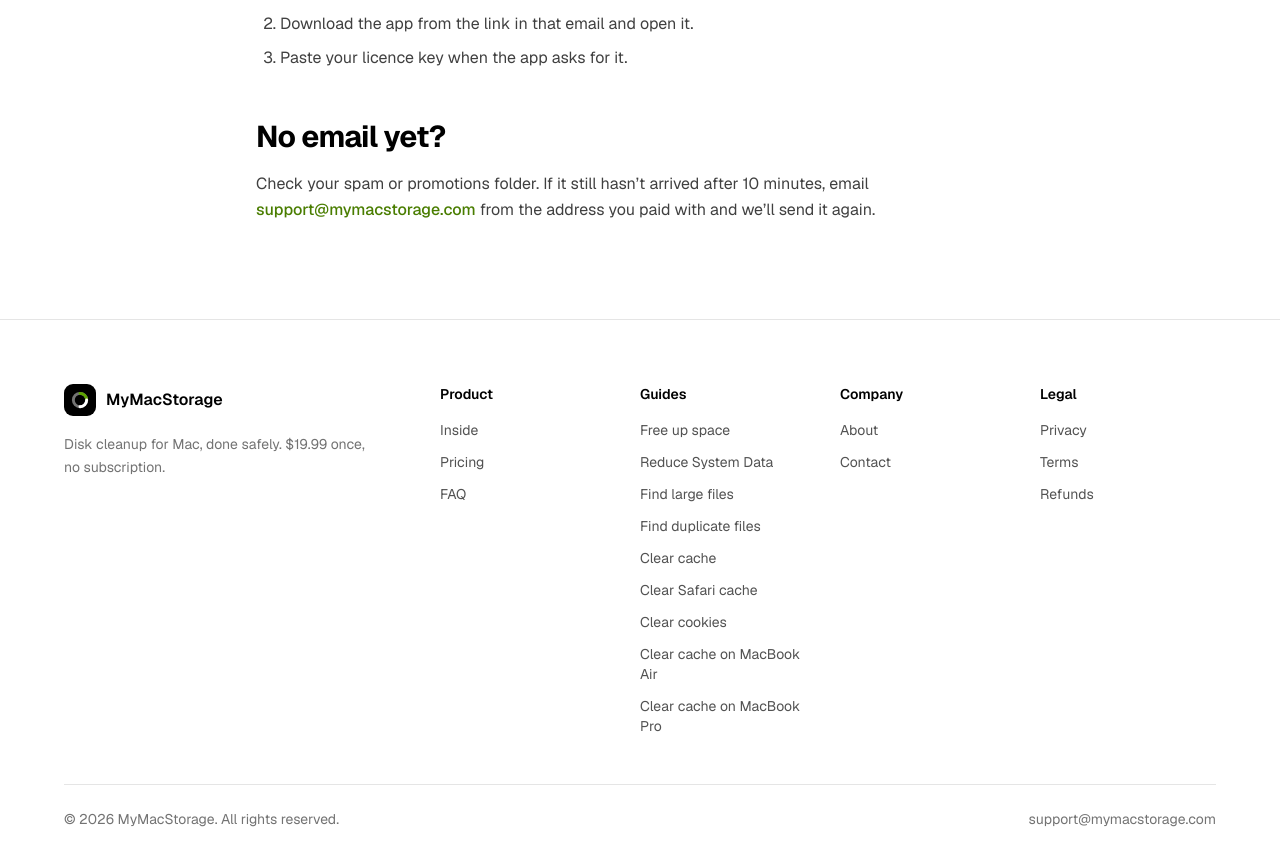
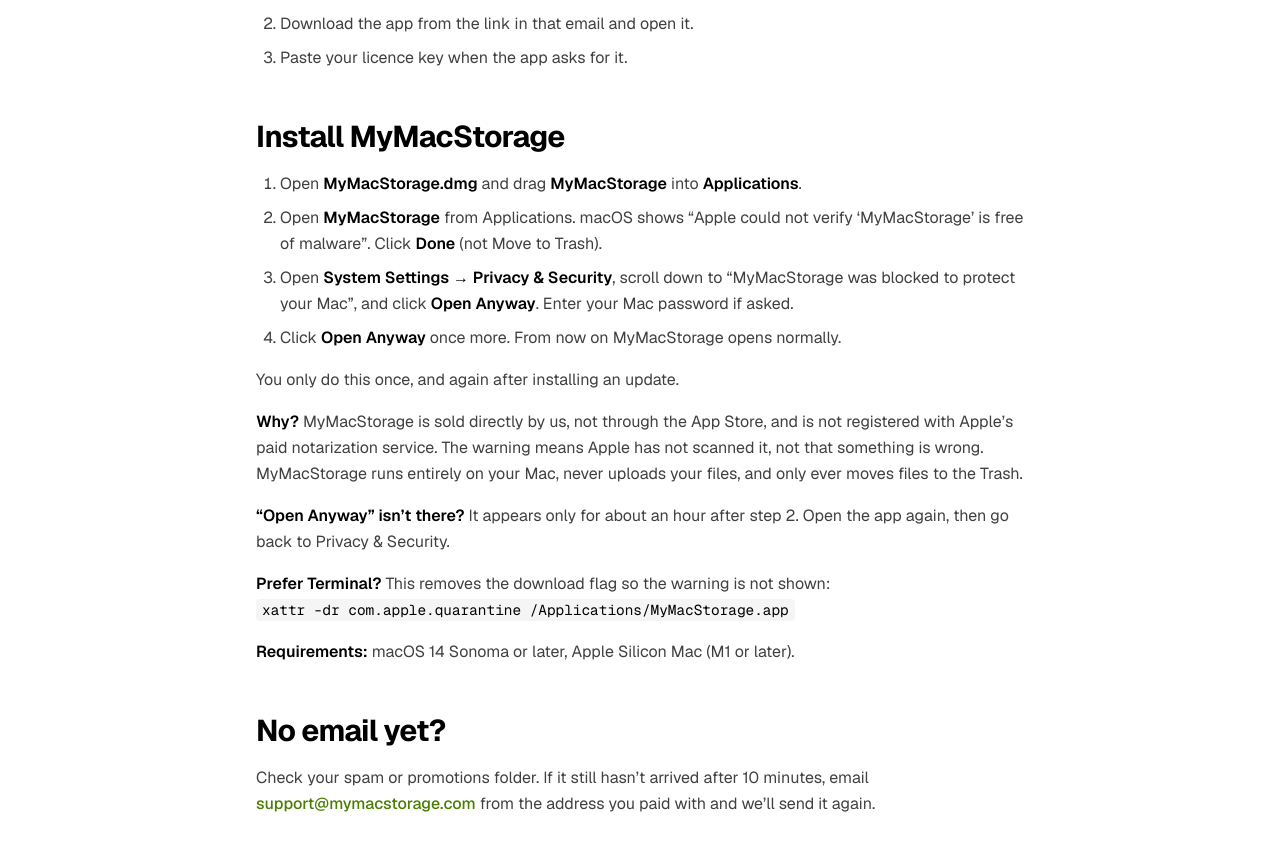
Before and after one commit to Navnit73/mymacstorage.com, a Next.js app: page /checkout/success in a window 1280 px wide. Shown: the part 405-1267 px from the top of the page. Built offline with nearby package versions, Linux system fonts and the light colour scheme.

Commit message:
feat: add app installation and macOS Gatekeeper bypass instructions to checkout success page

```diff
--- a/src/app/checkout/success/page.tsx
+++ b/src/app/checkout/success/page.tsx
@@ -30,6 +30,44 @@
         <li>Paste your licence key when the app asks for it.</li>
       </ol>
 
+      <h2>Install {APP_NAME}</h2>
+      <ol>
+        <li>
+          Open <strong>{APP_NAME}.dmg</strong> and drag <strong>{APP_NAME}</strong> into <strong>Applications</strong>.
+        </li>
+        <li>
+          Open <strong>{APP_NAME}</strong> from Applications. macOS shows &ldquo;Apple could not verify &lsquo;
+          {APP_NAME}&rsquo; is free of malware&rdquo;. Click <strong>Done</strong> (not Move to Trash).
+        </li>
+        <li>
+          Open <strong>System Settings &rarr; Privacy &amp; Security</strong>, scroll down to &ldquo;{APP_NAME} was
+          blocked to protect your Mac&rdquo;, and click <strong>Open Anyway</strong>. Enter your Mac password if asked.
+        </li>
+        <li>
+          Click <strong>Open Anyway</strong> once more. From now on {APP_NAME} opens normally.
+        </li>
+      </ol>
+      <p>You only do this once, and again after installing an update.</p>
+
+      <p>
+        <strong>Why?</strong> {APP_NAME} is sold directly by us, not through the App Store, and is not registered with
+        Apple&rsquo;s paid notarization service. The warning means Apple has not scanned it, not that something is
+        wrong. {APP_NAME} runs entirely on your Mac, never uploads your files, and only ever moves files to the Trash.
+      </p>
+      <p>
+        <strong>&ldquo;Open Anyway&rdquo; isn&rsquo;t there?</strong> It appears only for about an hour after step 2.
+        Open the app again, then go back to Privacy &amp; Security.
+      </p>
+      <p>
+        <strong>Prefer Terminal?</strong> This removes the download flag so the warning is not shown:
+      </p>
+      <pre>
+        <code>xattr -dr com.apple.quarantine /Applications/{APP_NAME}.app</code>
+      </pre>
+      <p>
+        <strong>Requirements:</strong> macOS 14 Sonoma or later, Apple Silicon Mac (M1 or later).
+      </p>
+
       <h2>No email yet?</h2>
       <p>
         Check your spam or promotions folder. If it still hasn&rsquo;t arrived after 10 minutes, email{" "}
```
